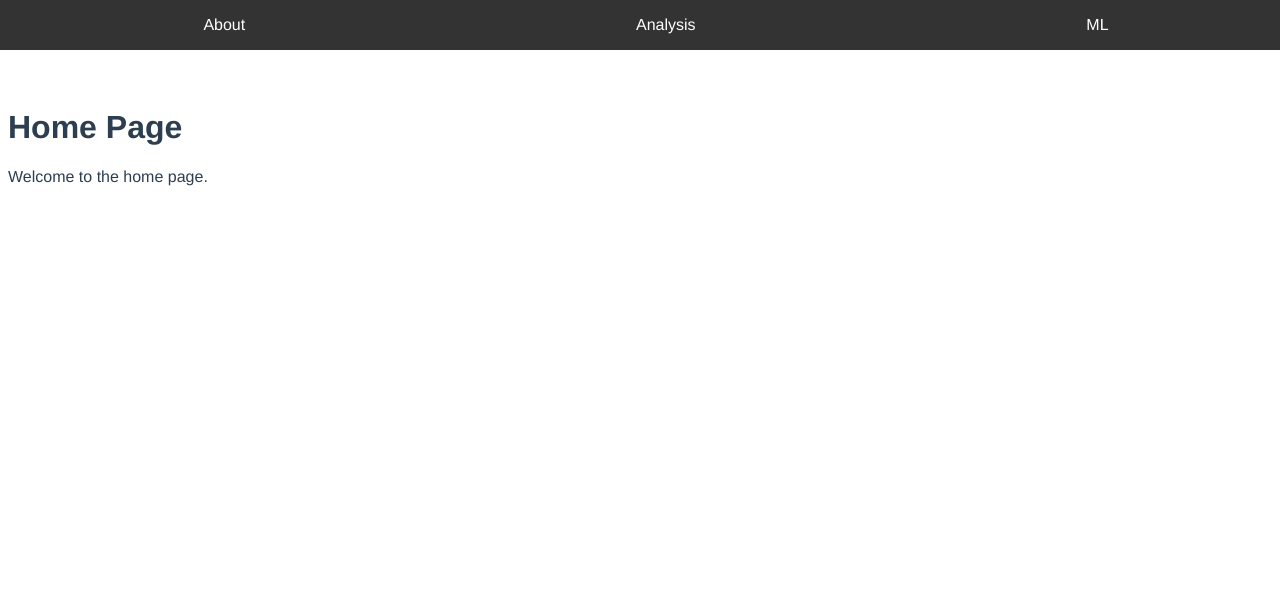
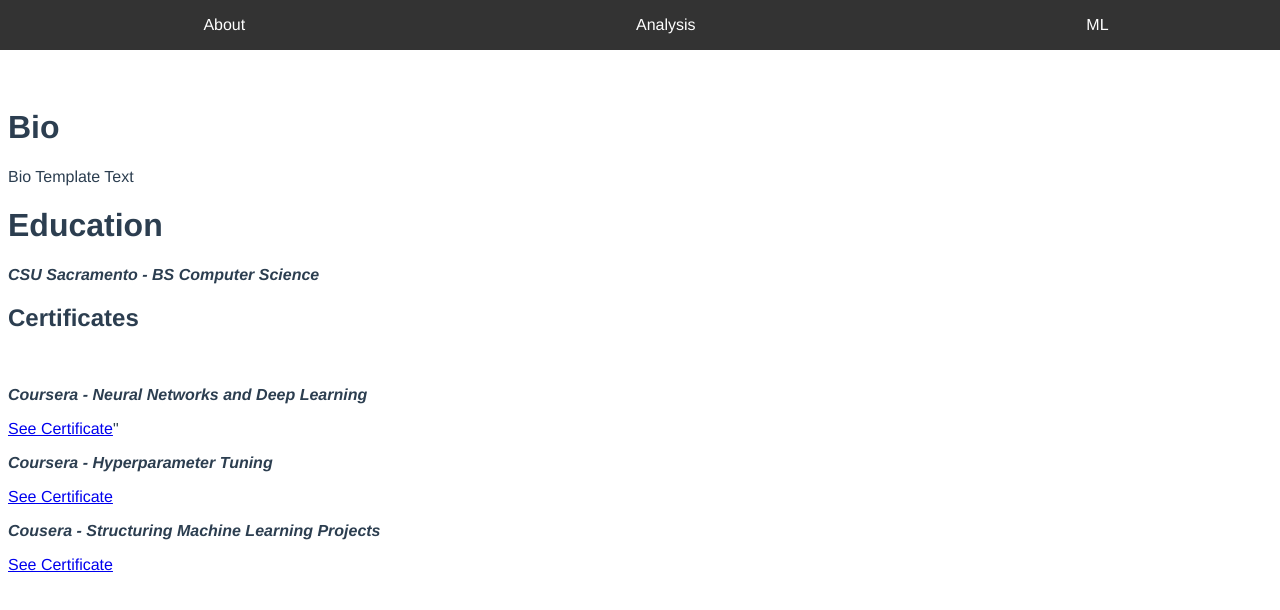
Before and after one commit to ceapf/ceapf.github.io, a Vue app: page / in a window 1280 px wide. Shown: the top 610 px of the page. Built offline with nearby package versions, Linux system fonts and the light colour scheme.

Commit message:
Edited about page

```diff
--- a/src/views/AboutPage.vue
+++ b/src/views/AboutPage.vue
@@ -1,7 +1,21 @@
 <template>
     <div>
-      <h1>Home Page</h1>
-      <p>Welcome to the home page.</p>
+      <h1>Bio</h1>
+      <p>Bio Template Text</p>
+      <h1>Education</h1>
+      <p><b><i>CSU Sacramento - BS Computer Science </i></b></p>
+
+      <h2>Certificates</h2>
+      <br>
+      <p><b><i>Coursera - Neural Networks and Deep Learning</i></b></p>
+      <a href="https://coursera.org/verify/X8QLS289WEBX">See Certificate</a>"
+      <br>
+      <p><b><i>Coursera - Hyperparameter Tuning</i></b></p>
+      <a href="https://coursera.org/verify/HJ6REVMR4ARQ">See Certificate</a>
+      <br>
+      <p><b><i>Cousera - Structuring Machine Learning Projects</i></b></p>
+      <a href="https://coursera.org/verify/9MPSG537USW5">See Certificate</a>
+
     </div>
   </template>
 
```
